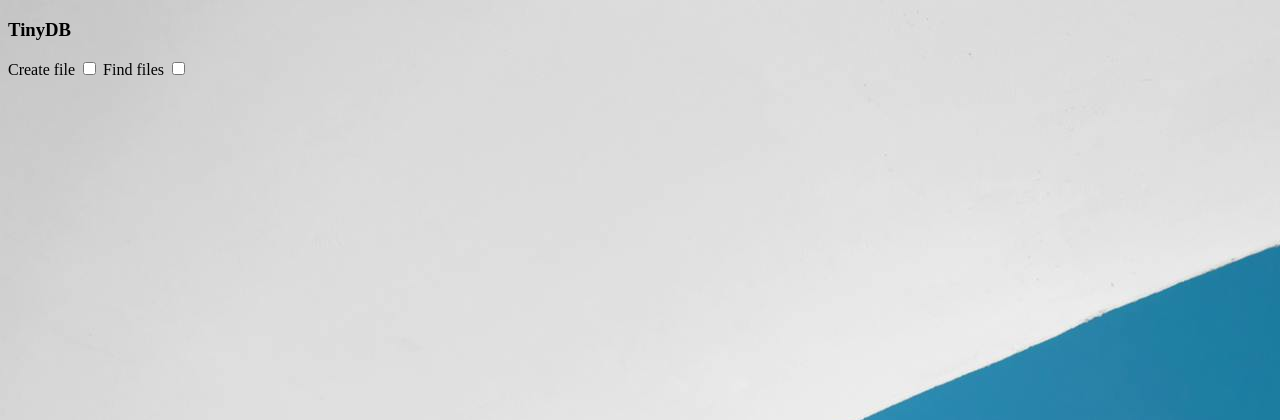
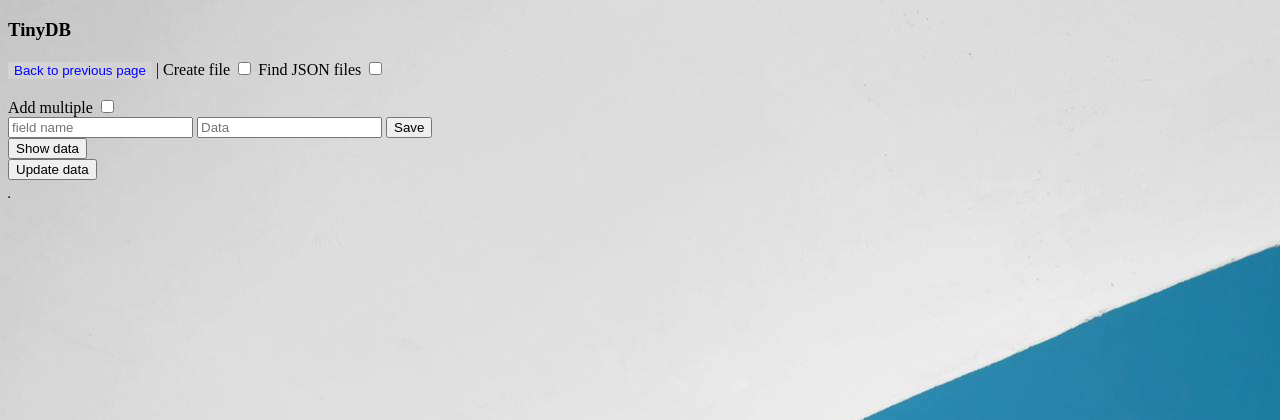
Before and after one commit to hannutt/FlaskApi, a Flask app: page /openPage in a window 1280 px wide. Shown: the top 420 px of the page. Run offline with Flask 3, Linux system fonts and the light colour scheme; some libraries are stand-ins or nearby versions.

Commit message:
create and read features for TinyDB added

```diff
--- a/static/js/jqueryScript.js
+++ b/static/js/jqueryScript.js
@@ -38,6 +38,8 @@
 
 
 
+
+
 $(document).ready(function () {
     $("#apiName").animate({
         width: "70%",
--- a/static/js/tinydbScripts.js
+++ b/static/js/tinydbScripts.js
@@ -8,23 +8,53 @@
 function showCreate(cb) {
     console.log(cb.id)
     if (cb) {
-        document.getElementById("createDiv").hidden=false
-        document.getElementById("fileName").value=".json"
+        document.getElementById("createDiv").hidden = false
+        document.getElementById("fileName").value = ".json"
     }
-    if (cb.checked==false) {
-        document.getElementById("createDiv").hidden=true
+    if (cb.checked == false) {
+        document.getElementById("createDiv").hidden = true
 
     }
 }
-function showFind(cb)
-{
-    if (cb) {
-        document.getElementById("findFiles").hidden=false
+
+function showFind(cbShow) {
+
+
+    if (cbShow.checked == true) {
+        document.getElementById("findFiles").hidden = false
+        document.getElementById("jsontable").hidden = false
+
+
 
     }
-    if (cb.checked==false)
-    {
-        document.getElementById("findFiles").hidden=true
+    if (cbShow.checked == false) {
+        document.getElementById("findFiles").hidden = true
+        document.getElementById("jsontable").hidden = true
     }
 
 }
+function dataAdded() {
+    document.getElementById("dataAdded").innerText = "DATA ADDED!"
+    setTimeout(function () {
+        document.getElementById("dataAdded").innerText = " ";
+    }, 5000);
+}
+
+function addMultiple(cb) {
+    if (cb) {
+        document.getElementById("datafield").hidden = true
+        document.getElementById("data").hidden = true
+        document.getElementById("txtmultiple").hidden=false
+        document.getElementById("saveMultiple").hidden=false
+        document.getElementById("saveSingle").hidden=true
+    }
+    if (cb.checked==false) {
+        document.getElementById("datafield").hidden = false
+        document.getElementById("data").hidden = false
+        document.getElementById("txtmultiple").hidden=true
+        document.getElementById("saveMultiple").hidden=true
+        document.getElementById("saveSingle").hidden=false
+
+    }
+
+}
--- a/templates/tinydb.html
+++ b/templates/tinydb.html
@@ -1,12 +1,16 @@
 <!DOCTYPE html>
 <html>
+
 <head>
     <script type="text/javascript" src="{{ url_for('static', filename = 'js/tinydbScripts.js') }}"></script>
     <link rel="stylesheet" href="{{ url_for('static', filename='css/styles.css') }}">
+    <script src="https://ajax.googleapis.com/ajax/libs/jquery/3.7.1/jquery.min.js"></script>
     <title>TinyDB</title>
 </head>
+
 <body class="indexbody">
     <h3>TinyDB</h3>
+    <button id="backtoSel" onclick="history.back()" class="fpBtn">Back to previous page</button> |
     <label for="create">Create file</label>
     <input type="checkbox" id="create" onclick="showCreate(document.getElementById('create'))">
     <div id="createDiv" hidden>
@@ -16,13 +20,75 @@
             <button>Create</button>
         </form>
     </div>
-        <label for="create">Find files</label>
+    <label for="create">Find JSON files</label>
     <input type="checkbox" id="findfile" onclick="showFind(document.getElementById('findfile'))">
     <div id="findFiles" hidden>
-            <form action="{{ url_for('tinyDB.getJsonFiles')}}" method="post">
-            <button>Get</button>
+
+    </div>
+    <div>
+        <table id="jsontable" hidden border="1">
+            <tr>
+                <th>JSON files</th>
+            </tr>
+            {%for j in jsonfiles %}
+            <tr>
+
+                <td id="file{{loop.index}}">{{j}}</td>
+                <script>
+                    $(document).ready(function () {
+                        jQuery("#file{{loop.index}}").click(function () {
+                            var text = jQuery(this).text()
+                            document.getElementById("selectedfile").hidden = false
+                            document.getElementById("selectedfile").value = text
+                            document.getElementById("selectedfile2").value = text
+                            document.getElementById("selectedfile3").value = text
+
+                            text = ""
+
+
+                        })
+                    })
+                </script>
+
+            </tr>
+            {%endfor%}
+        </table>
+        <form action="{{ url_for('tinyDB.saveToDb')}}" method="post">
+            <input hidden type="text" id="selectedfile" name="selectedfile">
+            <br>
+            <label for="multiple">Add multiple</label>
+            <input type="checkbox" id="multiple" name="multiple"
+                onchange="addMultiple(document.getElementById('multiple'))">
+            <br>
+            <input type="text" id="datafield" name="datafield" placeholder="field name">
+            <input type="text" id="data" name="data" placeholder="Data">
+            <button id="saveSingle">Save</button>
+
+
         </form>
+        <form action="{{ url_for('tinyDB.addMultipleItems')}}" method="post">
+            <input hidden type="text" id="selectedfile3" name="selectedfile3">
+            <textarea hidden id="txtmultiple" name="txtmultiple"></textarea>
+            <button hidden id="saveMultiple">Save multiple</button>
+        </form>
+        <form action="{{ url_for('tinyDB.readData')}}" method="post">
+            <input hidden type="text" id="selectedfile2" name="selectedfile2">
+
+            <button>Show data</button>
+        </form>
+        <button>Update data</button>
+        <p id="dataAdded"></p>
+    </div>
+    <div>
+        <table id="data" border="1">
+            {%for d in data %}
+            <tr>
+                <td>{{d}}</td>
+            </tr>
+            {%endfor%}
+        </table>
     </div>
 
 </body>
+
 </html>
--- a/tinydbScripts.py
+++ b/tinydbScripts.py
@@ -2,12 +2,24 @@
 import os
 from flask import Blueprint, render_template, request
 from tinydb import TinyDB, Query
+from variables import Variables
+from localStoragePy import localStoragePy
 
+var=Variables()
+storage_backend = "text"
+localStorage = localStoragePy("flaskapi", storage_backend)
 tinyDB = Blueprint('tinyDB',__name__,static_folder='static',template_folder='templates')
 
 @tinyDB.route("/openPage",methods=['POST','GET'])
 def openTinyDBPage():
-    return render_template("tinydb.html")
+
+     jsonfiles=[]
+     currentdirectory = os.getcwd()
+     ext=".json"
+     for files in os.listdir(currentdirectory):
+        if files.endswith(ext):
+            jsonfiles.append(currentdirectory+"\\"+files)
+     return render_template("tinydb.html",jsonfiles=jsonfiles)
 
 @tinyDB.route("/createfile",methods=['POST','GET'])
 def createFile():
@@ -15,11 +27,38 @@
     db=TinyDB(fname)
     return render_template("tinydb.html")
 
-@tinyDB.route("/getjson",methods=['POST','GET'])
-def getJsonFiles():
-    currentdirectory = os.getcwd()
-    ext=".json"
-    for files in os.listdir(currentdirectory):
-        if files.endswith(ext):
-            print(files)
+
+@tinyDB.route("/savetodb",methods=['POST','GET'])
+def saveToDb():
+    tinydbName=request.form.get("selectedfile")
+    datafield=request.form.get("datafield")
+    data=request.form.get("data")
+    db=TinyDB(tinydbName)
+    db.insert({datafield:data})
     return render_template("tinydb.html")
+
+@tinyDB.route("/showdata",methods=['POST','GET'])
+def readData():
+
+    dbase=request.form.get("selectedfile2")
+    db=TinyDB(dbase)
+    data=db.all()
+
+    return render_template("tinydb.html",data=data)
+
+@tinyDB.route("/update",methods=['POST','GET'])
+def updateData():
+    pass
+
+@tinyDB.route("/multiple",methods=['POST','GET'])
+def addMultipleItems():
+    multipleData=[]
+    data=request.form.get('txtmultiple')
+    dbase=request.form.get("selectedfile3")
+    multipleData.append(data)
+    print(multipleData)
+
+    db=TinyDB(dbase)
+    db.insert_multiple(multipleData)
+
+    return render_template("tinydb.html")
--- a/variables.py
+++ b/variables.py
@@ -33,5 +33,6 @@
         self.datasizeRound=0
         self.collections=""
         self.objects=""
+        self.tinydbName=""
 
         self.postgreConnector=psycopg2.connect(database='',host=dbhost,user=postgreuser,password=postgrepsw,port=5433)
```
Also changed, not shown: 1 other file. Lines whose indentation alone changed are shown as unchanged.
